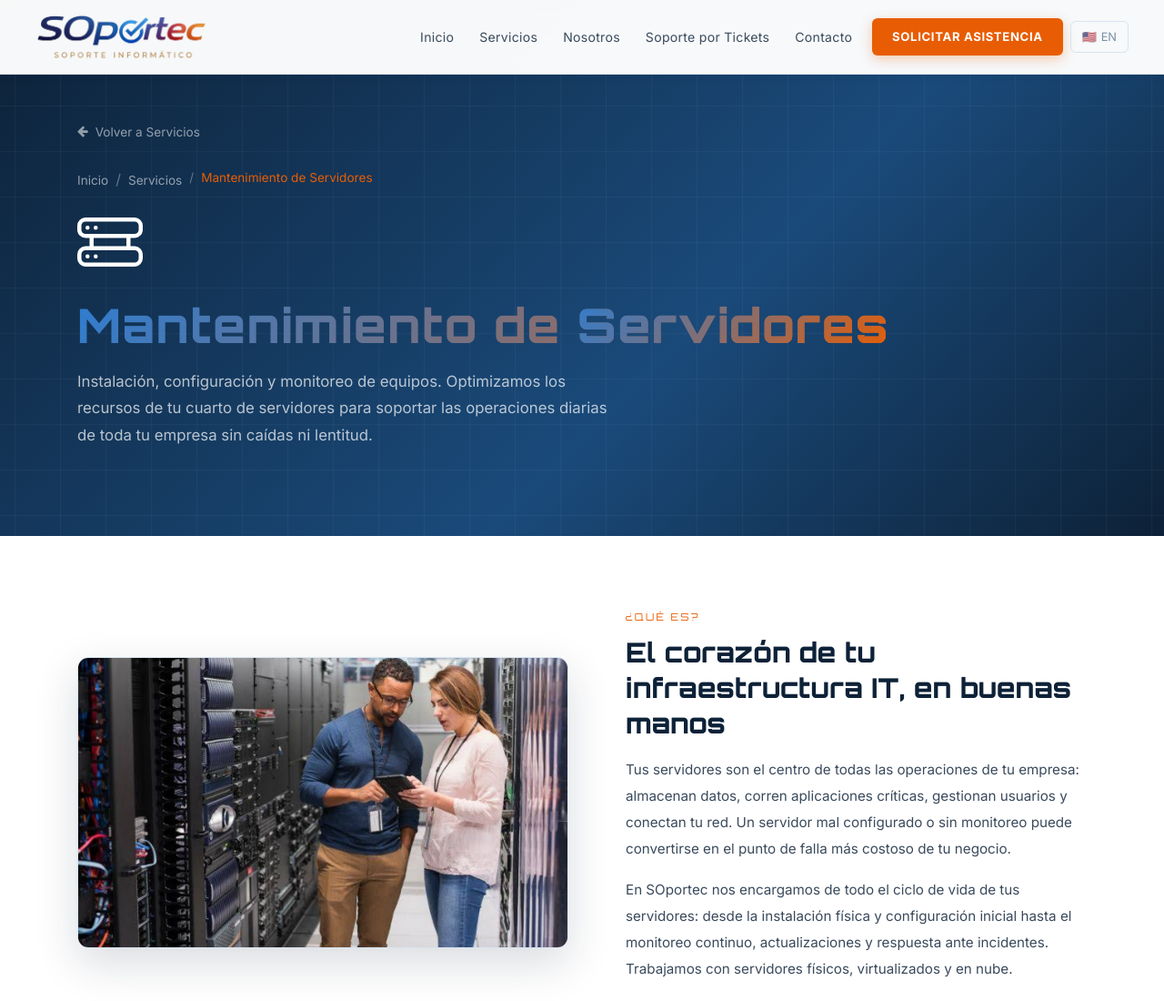
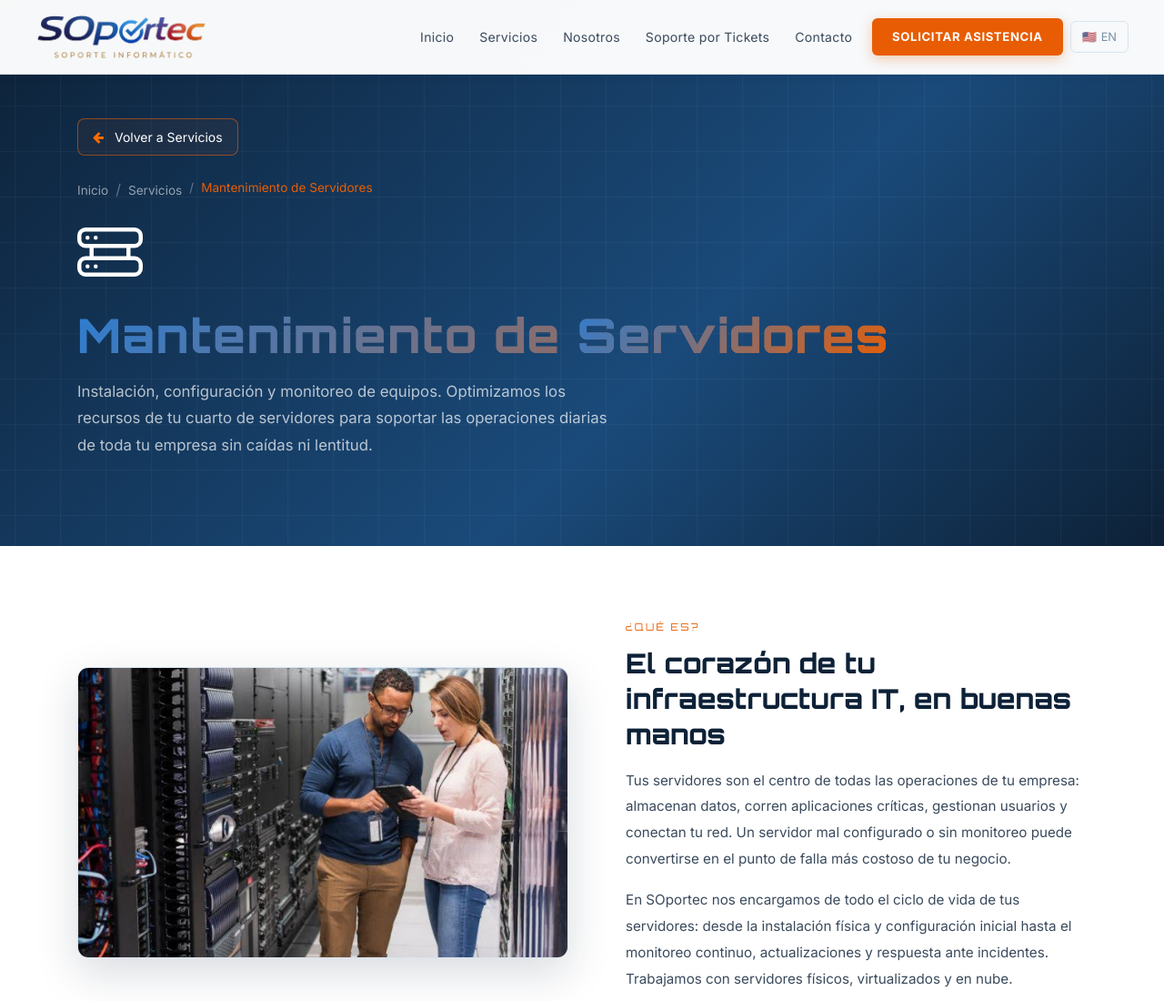
Before and after one commit to S0p0rt3s/soportec-web, a plain HTML site: page servidores.html in a window 1280 px wide. Shown: the top 1100 px of the page at 91% size. Drawn offline with nearby package versions, Linux system fonts and the light colour scheme.

Commit message:
Actualización de diseño y botones en subpáginas de servicios

```diff
--- a/servidores.html
+++ b/servidores.html
@@ -298,9 +298,10 @@
 ============================================================ -->
 <section class="page-hero">
     <div class="container">
-        <a href="index.html#services" class="back-link">
-            <i class="fa fa-arrow-left"></i> Volver a Servicios
-        </a>
+        <!-- CÓDIGO NUEVO -->
+<a href="index.html#services" class="btn-back-services mb-4">
+    <i class="fa fa-arrow-left mr-2"></i> Volver a Servicios
+</a>
         <nav aria-label="breadcrumb">
             <ol class="breadcrumb breadcrumb-tech">
                 <li class="breadcrumb-item"><a href="index.html">Inicio</a></li>
--- a/style.css
+++ b/style.css
@@ -2595,3 +2595,33 @@ textarea.input-tech { resize: vertical; min-height: 100px; }
         max-width: 120px;
     }
 }
+
+/* Botón Volver a Servicios - Estilo Naranja Distintivo */
+.btn-back-services {
+    display: inline-block;
+    border-radius: 8px;
+    padding: 8px 16px;
+    font-size: 0.875rem;
+    font-weight: 500;
+    color: #ffffff;
+    border: 1px solid rgba(255, 107, 0, 0.5); /* Borde naranja sutil */
+    background: rgba(255, 107, 0, 0.05); /* Fondo naranja casi transparente */
+    transition: all 0.3s ease;
+    text-decoration: none;
+}
+
+/* Color naranja para la flecha */
+.btn-back-services i {
+    color: #ff6b00;
+    transition: all 0.3s ease;
+}
+
+/* Efecto al pasar el cursor (Hover) */
+.btn-back-services:hover {
+    background: rgba(255, 107, 0, 0.15); /* Fondo ligeramente más visible */
+    color: #ffffff;
+    border-color: #ff6b00; /* Borde naranja sólido */
+    text-decoration: none;
+    box-shadow: 0 4px 10px rgba(255, 107, 0, 0.2); /* Resplandor sutil */
+    transform: translateY(-1px); /* Pequeño efecto de elevación */
+}
```
Also changed, not shown: atencion-tickets.html (+4 -1 lines), cableado-estructurado.html (+6 -2 lines), soporte-bilingue.html (+6 -4 lines), visitas-tecnicas.html (+4 -3 lines).
